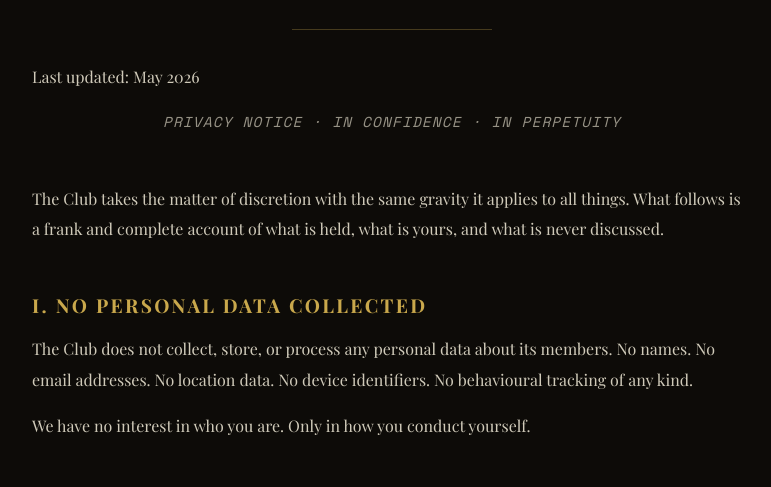
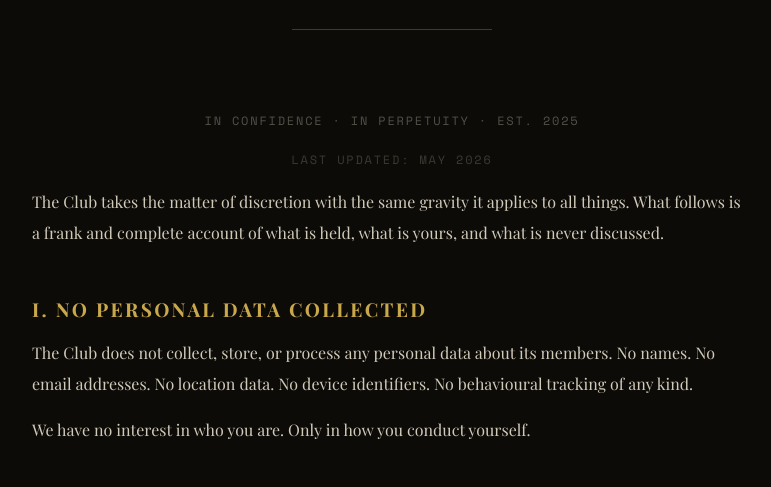
Before and after one commit to gnisapp/bullion-privacy, a plain HTML site: page index.html in a window 1280 px wide. Shown: the part 283-770 px from the top of the page, without its empty margins (248-1019 px from the left). Drawn offline with nearby package versions, Linux system fonts and the light colour scheme; a web font is replaced by a local one.

Commit message:
Update index.html

```diff
--- a/index.html
+++ b/index.html
@@ -125,8 +125,8 @@
     <h1>Bullion</h1>
     <p class="tagline">— OLD MONEY · NEW GAMES —</p>
     <hr class="divider"/>
-    <p>Last updated: May 2026</p>
-    <p class="subtitle">PRIVACY NOTICE · IN CONFIDENCE · IN PERPETUITY</p>
+<p class="footer">In Confidence · In Perpetuity · Est. 2025</p>
+    <p class="footer" style="margin-top: 12px; opacity: 0.2;">Last Updated: May 2026</p>
 
     <p>The Club takes the matter of discretion with the same gravity it applies to all things. What follows is a frank and complete account of what is held, what is yours, and what is never discussed.</p>
 
```
